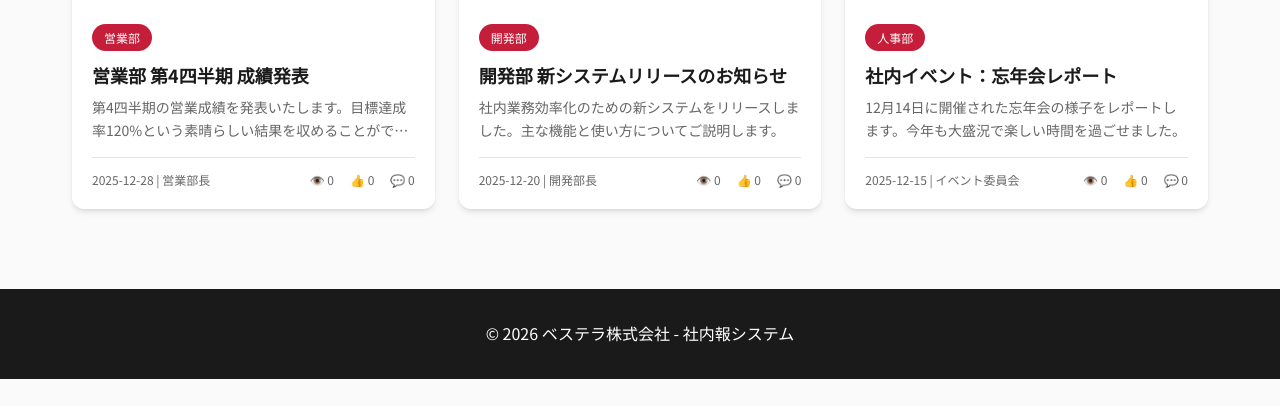
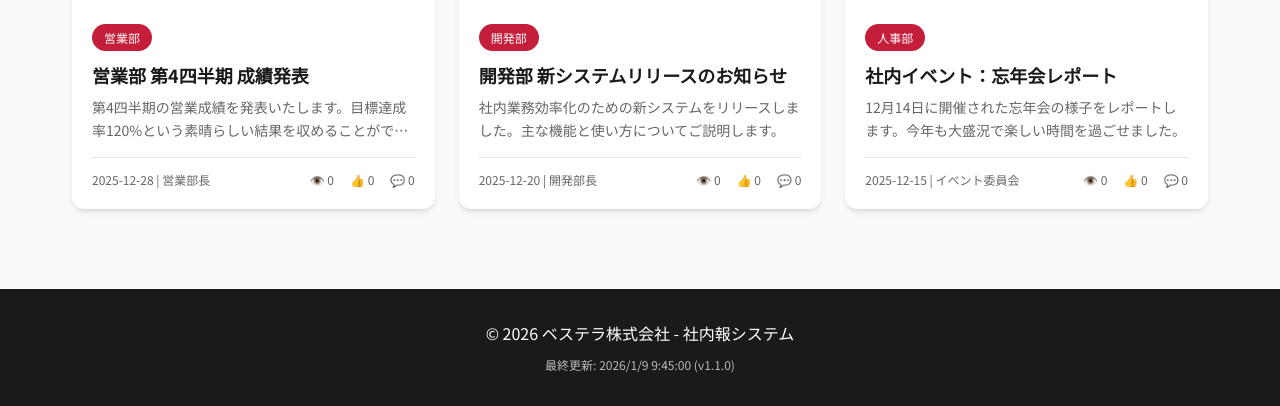
Before and after one commit to hhasebe-besterra/besterra-cow-newsletter, a plain HTML site: page index.html in a window 1280 px wide. Shown: the part 1065-1471 px from the top of the page. Before the commit the page ends 1444 px from the top, so only its background shows below. Drawn offline with Linux system fonts and the light colour scheme.

Commit message:
デプロイ通知機能を追加
- サイトフッターに最終更新日時を表示
- GitHub Actionsワークフローを追加（デプロイバッジ対応）
- READMEにデプロイ状況バッジを追加
- デプロイスクリプト作成

Co-Authored-By: Claude Opus 4.5 <noreply@anthropic.com>

```diff
--- a/index.html
+++ b/index.html
@@ -68,6 +68,7 @@
     <!-- フッター -->
     <footer class="footer">
         <p>&copy; 2026 ベステラ株式会社 - 社内報システム</p>
+        <p class="last-updated">最終更新: <span id="last-updated"></span></p>
     </footer>
 
     <script src="script.js"></script>
--- a/script.js
+++ b/script.js
@@ -1,6 +1,12 @@
 // ========================================
-// BEST COW 社内報 - JavaScript
+// ベステラ社内報 - JavaScript
 // ========================================
+
+// ビルド情報（デプロイ時に自動更新）
+const BUILD_INFO = {
+    version: "1.1.0",
+    buildDate: "2026-01-09T18:45:00+09:00"
+};
 
 // サンプル記事データ
 const articlesData = [
@@ -486,6 +492,13 @@ function getCurrentFilter() {
 // ========================================
 
 document.addEventListener("DOMContentLoaded", () => {
+    // 最終更新日時を表示
+    const lastUpdatedEl = document.getElementById("last-updated");
+    if (lastUpdatedEl) {
+        const date = new Date(BUILD_INFO.buildDate);
+        lastUpdatedEl.textContent = date.toLocaleString("ja-JP") + ` (v${BUILD_INFO.version})`;
+    }
+
     // 記事一覧を表示
     renderArticles();
 
--- a/style.css
+++ b/style.css
@@ -542,6 +542,12 @@ body {
     margin-top: 3rem;
 }
 
+.last-updated {
+    font-size: 0.75rem;
+    opacity: 0.7;
+    margin-top: 0.5rem;
+}
+
 /* ========================================
    レスポンシブ
    ======================================== */
```
Also changed, not shown: 2 other files.
